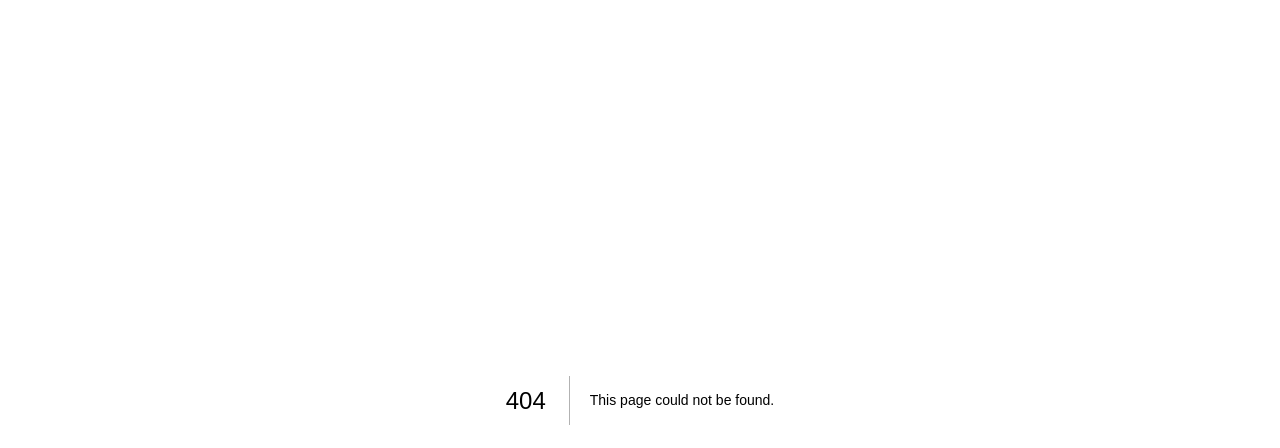
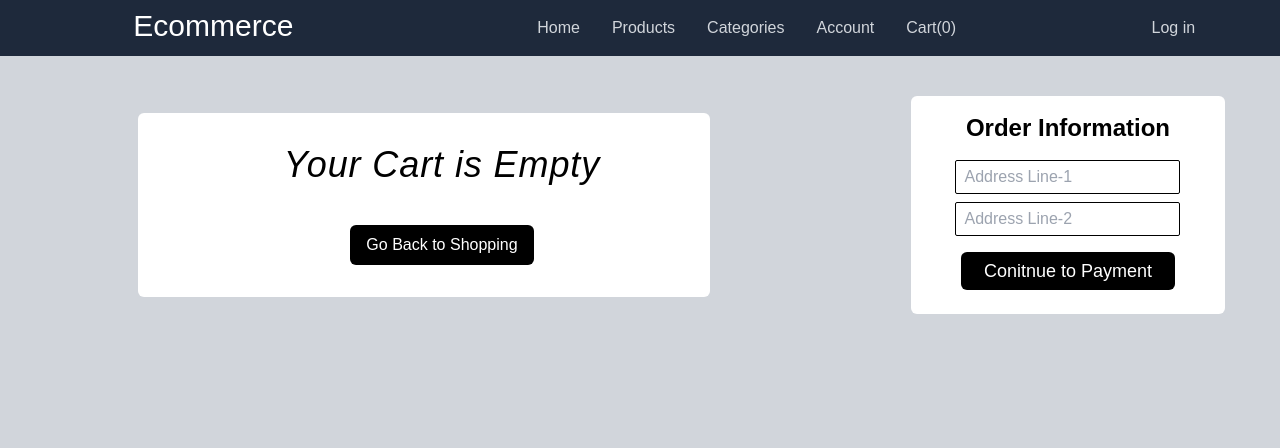
Before and after one commit to ardhendu66/Ecart-Front-App, a Next.js app: page /cart in a window 1280 px wide. Before the commit this address had no page. Shown: the top 448 px of the page. Built offline with nearby package versions, Linux system fonts and the light colour scheme; no server answers; the database is empty.

Commit message:
add ContextApi

```diff
--- /dev/null
+++ b/Context/CartContext.tsx
@@ -0,0 +1,43 @@
+import { createContext, useState, useEffect, Dispatch, SetStateAction } from "react";
+import { useRouter } from "next/router";
+
+export interface CartContextType {
+    cartProducts: string[],
+    setCartProducts: Dispatch<SetStateAction<string[]>>,
+    addProductToCart: (params: string) => void,
+}
+
+export const CartContext = createContext<CartContextType | Object>({})
+
+export default function CartProvider({children}: any) {
+    const ls = typeof window !== "undefined" ? window.localStorage : null;
+    const [cartProducts, setCartProducts] = useState<string[]>([]);
+    const router = useRouter();
+
+    useEffect(() => {
+        if (cartProducts?.length > 0) {
+            ls?.setItem('cart', JSON.stringify(cartProducts));
+        }
+    }, [cartProducts]);
+
+    useEffect(() => {
+        if (ls && ls.getItem('cart')) {
+            setCartProducts(JSON.parse(ls.getItem('cart')!));
+        }
+    }, []);
+
+    const addProductToCart = (productId: string) => {
+        setCartProducts(prev => [...prev, productId as string]);
+    }
+
+
+    return (
+        <CartContext.Provider value={{
+            cartProducts,
+            setCartProducts,
+            addProductToCart,
+        }}>
+            {children}
+        </CartContext.Provider>
+    )
+}
--- a/components/Featured.tsx
+++ b/components/Featured.tsx
@@ -5,10 +5,13 @@ import axios from "axios";
 import TransparentButton from "./TransparentButton";
 import { MdShoppingCart } from "react-icons/md";
 import { Product } from "@/config/types";
-import { CartProductState } from "@/pages";
+import { CartContext, CartContextType } from "@/Context/CartContext";
 
-export default function Banner({cartProducts, setCartProducts}: CartProductState) {
+const DependencyArray = 10;
+
+export default function Banner() {
     const [product, setProduct] = useState<Product | null>(null);
+    const { addProductToCart } = useContext(CartContext) as CartContextType;
 
     useEffect(() => {
         async function fetchProduct() {
@@ -21,15 +24,13 @@ export default function Banner({cartProducts, setCartProducts}: CartProductState
             }
         }
         fetchProduct();
-    }, [])
-
-    const addProductToCart = () => {
-        setCartProducts((prev: string[]) => [...prev, product?._id as string])
-    }
+    }, [DependencyArray])
 
 
     return (
-        <div className="flex justify-between bg-slate-800 min-h-72 text-white gap-6 overflow-x-hidden p-10">
+        <div
+            className="flex justify-between bg-slate-800 min-h-72 text-white gap-6 overflow-x-hidden p-10"
+        >
             <div className="w-[4%] max-lg:hidden"></div>
             <div className="w-[40%]">
                 <div className="text-4xl font-medium mb-4">
@@ -46,7 +47,7 @@ export default function Banner({cartProducts, setCartProducts}: CartProductState
                     </TransparentButton>
                     <button type="button"
                         className="bg-orange-400 border-0 px-4 py-2 rounded-md flex items-center justify-center ml-3 font-medium"
-                        onClick={addProductToCart}
+                        onClick={() => addProductToCart(product?._id!)}
                     >
                         <MdShoppingCart className="w-[19px] h-[19px] mr-2" />
                         ADD TO CART
--- a/components/Header.tsx
+++ b/components/Header.tsx
@@ -1,7 +1,10 @@
+import { CartContextType, CartContext } from "@/Context/CartContext";
 import Link from "next/link";
-import { CartProductState } from "@/pages";
+import { useContext } from "react";
 
-export default function Header({cartProducts, setCartProducts}: CartProductState) {
+export default function Header() {
+    const { cartProducts } = useContext(CartContext) as CartContextType;
+
     return (
         <header className="grid grid-cols-6 bg-slate-800 text-white">
             <Link href={'/'} className="col-span-2 text-3xl text-center m-2">
@@ -16,7 +19,9 @@ export default function Header({cartProducts, setCartProducts}: CartProductState
                     Cart({cartProducts.length})
                 </Link>
             </nav>
-            <button className="col-span-1 text-gray-300 m-1 p-2">Log in</button>
+            <button className="col-span-1 text-gray-300 m-1 p-2">
+                Log in
+            </button>
         </header>
     )
 }
--- a/components/NewProducts.tsx
+++ b/components/NewProducts.tsx
@@ -1,14 +1,15 @@
 import Image from "next/image";
 import Link from "next/link";
-import { useState, useEffect } from "react";
+import { useState, useEffect, useContext } from "react";
 import axios from "axios";
 import { Product } from "@/config/types";
 import { MdShoppingCart } from "react-icons/md";
 import { PiCurrencyInrBold } from "react-icons/pi";
-import TransparentButton from "./TransparentButton";
+import { CartContext, CartContextType } from "@/Context/CartContext";
 
 export default function NewProducts() {
     const [productArray, setProductArray] = useState<Product[] | null>(null);
+    const { addProductToCart } = useContext(CartContext) as CartContextType;
 
     useEffect(() => {
         async function fetchProductArray() {
@@ -35,7 +36,7 @@ export default function NewProducts() {
                     className="relative flex flex-col items-center bg-white cols-span-1 gap-3 p-6 rounded-xl m-4"
                 >
                     <Link href={`/products/${product._id}`}
-                        className="relative w-full max-h-60 border border-yellow-300 rounded-sm p-5"
+                        className="relative w-full max-h-60 border border-gray-300 rounded-sm p-5"
                     >
                         <Image
                             src={product.images[0]}
@@ -46,7 +47,9 @@ export default function NewProducts() {
                         />
                     </Link>
                     <div className="flex flex-col w-full font-medium text-wrap">
-                        <div className="w-full p-2 text-gray-600 text-lg rounded-md capitalize font-normal">
+                        <div
+                            className="w-full p-2 text-gray-600 text-lg rounded-md capitalize font-normal"
+                        >
                             {product.name}
                         </div>
                         <div className="flex justify-between">
@@ -58,12 +61,17 @@ export default function NewProducts() {
                                     {product.price}
                                 </span>
                             </div>
-                            <TransparentButton addedClass="border-yellow-500 text-yellow-500 p-1 flex items-center justify-center mb-1 w-1/2">
+                            <button
+                                className="bg-transparent border-yellow-500 text-yellow-500  px-4 py-2 rounded-md border p-1 flex items-center justify-center mb-1 w-1/2"
+                                onClick={() => addProductToCart(product._id)}
+                            >
                                 <MdShoppingCart
                                     className="w-6 h-6 mr-2"
                                 />
-                                <span className="uppercase">add</span>
-                            </TransparentButton>
+                                <span className="uppercase">
+                                    Add
+                                </span>
+                            </button>
                         </div>
                     </div>
                 </div>
--- a/pages/_app.tsx
+++ b/pages/_app.tsx
@@ -1,8 +1,11 @@
+import CartProvider from '@/Context/CartContext'
 import '@/styles/globals.css'
 import type { AppProps } from 'next/app'
 
 export default function App({ Component, pageProps }: AppProps) {
   return (
-    <Component {...pageProps} />
+    <CartProvider>
+      <Component {...pageProps} />
+    </CartProvider>
   )
 }
--- /dev/null
+++ b/pages/api/cart/get-products.ts
@@ -0,0 +1,21 @@
+import { NextApiRequest, NextApiResponse } from "next";
+import Product from "@/lib/Product";
+import { ConnectionWithMongoose } from "@/lib/mongoose";
+import { Types } from "mongoose";
+
+ConnectionWithMongoose()
+.then(() => {})
+
+export default async function(request: NextApiRequest, res: NextApiResponse) {
+    if(request.method === "POST") {
+        try {
+            const { ids } = request.body;
+            const products = await Product.find({_id: {$in: ids}});
+            console.log(products);
+            res.status(200).json(products);
+        }
+        catch(err: any) {
+            return res.status(500).json({message: err.message})
+        }
+    }
+}
--- a/pages/api/product/get-product.ts
+++ b/pages/api/product/get-product.ts
@@ -1,6 +1,6 @@
 import { NextApiRequest, NextApiResponse } from "next";
+import { ConnectionWithMongoose } from "@/lib/mongoose";
 import Product from "@/lib/Product";
-import { ConnectionWithMongoose } from "@/lib/mongoose";
 
 ConnectionWithMongoose();
 
--- a/pages/api/product/get-products.ts
+++ b/pages/api/product/get-products.ts
@@ -1,6 +1,6 @@
 import { NextApiRequest, NextApiResponse } from "next";
+import { ConnectionWithMongoose } from "@/lib/mongoose";
 import Product from "@/lib/Product";
-import { ConnectionWithMongoose } from "@/lib/mongoose";
 
 ConnectionWithMongoose();
 
--- /dev/null
+++ b/pages/cart.tsx
@@ -0,0 +1,74 @@
+import { useContext, useEffect, useState } from "react";
+import Link from "next/link";
+import { CartContext, CartContextType } from "@/Context/CartContext";
+import Header from "@/components/Header";
+import axios from "axios";
+import { Product } from "@/config/types";
+
+export default function Cart() {
+    const { cartProducts } = useContext(CartContext) as CartContextType;
+    const [products, setProducts] = useState<Product[]>([])
+
+    useEffect(() => {
+        async function fetchProducts() {
+            const res = await axios.post('/api/cart/get-products', { ids: cartProducts })
+            console.log(cartProducts);
+            setProducts(res.data);
+            console.log("render: ", res.data);
+        }
+        fetchProducts();
+    }, [cartProducts])
+
+    return(
+        <main className="w-screen min-h-screen bg-gray-300">
+            <Header />
+            <div className="flex justify-between gap-2 mt-6">
+                <div className=" flex items-center justify-center w-2/3 p-4">
+                    <div className="pl-9 bg-white w-[70%] rounded-md">
+                    {
+                        cartProducts.length === 0
+                            ?
+                        <div className="flex flex-col items-center justify-center p-8">
+                            <span className="text-4xl font-medium h-20 italic tracking-wide">
+                                Your Cart is Empty
+                            </span>
+                            <Link href={'/'} className="bg-black text-white py-2 px-4 rounded-md">
+                                Go Back to Shopping
+                            </Link>
+                        </div>
+                            :
+                        <div className="w-full flex flex-col p-8">
+                            <span className="text-4xl font-bold h-20">
+                                Cart
+                            </span>
+                            <div className="w-full flex gap-2">
+                                <div className="w-1/3 font-bold">Product</div>
+                                <div className="w-1/3 font-bold">Quantity</div>
+                                <div className="w-1/3 font-bold">Price</div>
+                            </div>
+                        </div>
+                    }
+                    </div>
+                </div>
+                <div className="flex items-center justify-center w-1/3 p-4">
+                    <div className="flex flex-col items-center justify-center bg-white w-[80%] p-4 rounded-md">
+                        <div className="text-2xl font-bold mb-2">
+                            Order Information
+                        </div>
+                        <input
+                            type="text"
+                            placeholder="Address Line-1"
+                            className="border-black border p-1 px-2 rounded-sm my-2"
+                        />
+                        <input
+                            type="text"
+                            placeholder="Address Line-2"
+                            className="border-black border p-1 px-2 rounded-sm mb-2"
+                        />
+                        <button className="w-[76%] bg-black text-white px-4 py-[5px] rounded-md my-2 text-lg font-medium">Conitnue to Payment</button>
+                    </div>
+                </div>
+            </div>
+        </main>
+    )
+}
--- a/pages/index.tsx
+++ b/pages/index.tsx
@@ -1,26 +1,12 @@
 import Header from "@/components/Header";
 import Featured from "@/components/Featured";
 import NewProducts from "@/components/NewProducts";
-import { Dispatch, SetStateAction, useState } from "react";
-
-export interface CartProductState {
-  cartProducts: string[],
-  setCartProducts: Dispatch<SetStateAction<string[]>>,
-}
 
 export default function Home() {
-  const [cartProducts, setCartProducts] = useState<string[]>([]);
-
   return (
     <main className="min-h-screen bg-gray-100">
-      <Header
-        cartProducts={cartProducts}
-        setCartProducts={setCartProducts}
-      />
-      <Featured
-        cartProducts={cartProducts}
-        setCartProducts={setCartProducts}
-      />
+      <Header />
+      <Featured />
       <div className="text-4xl font-normal ml-10 mt-3 -mb-4">
         New Arrivals
       </div>
```
